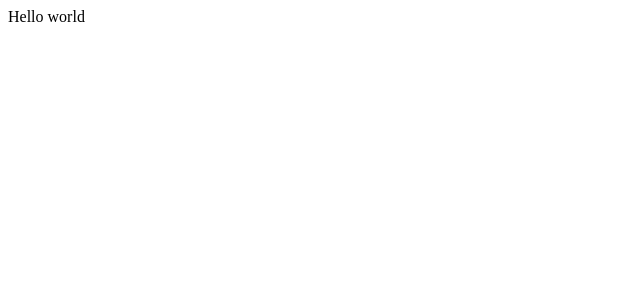
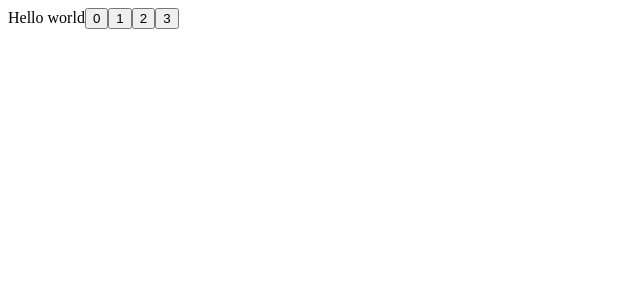
Before and after one commit to yevgenybulochnik/frontend-playground, a React app in the folder react-ts/: page / in a window 1280 px wide. Shown: the top 300 px of the page, without its empty margins (0-640 px from the left). Built offline with nearby package versions, Linux system fonts and the light colour scheme.

Commit message:
Component tests, webpack overlay

```diff
--- a/react-ts/src/app/app.tsx
+++ b/react-ts/src/app/app.tsx
@@ -1,7 +1,24 @@
 import * as React from 'react'
 
-export class App extends React.Component {
+import { Button } from './components/button'
+
+interface AppState {
+  names: string[]
+}
+
+export class App extends React.Component<any, AppState> {
+  constructor(props: any) {
+    super(props)
+    this.state = {
+      names: ['test', 'hello', 'third', 'app']
+    }
+  }
   render() {
-    return <div>Hello world</div>
+    const names = this.state.names.map((index: any, name: any) => <Button key={index} name={name}/>)
+    return (
+      <div>Hello world
+        {names}
+      </div>
+    )
   }
 }
--- /dev/null
+++ b/react-ts/src/app/components/button.tsx
@@ -0,0 +1,13 @@
+import * as React from 'react'
+
+export interface ButtonProps {
+  name: string
+}
+
+export class Button extends React.Component<ButtonProps, {}> {
+  render() {
+    return (
+      <button className='button'>{this.props.name}</button>
+    )
+  }
+}
--- a/react-ts/src/index.html
+++ b/react-ts/src/index.html
@@ -2,7 +2,7 @@
 <html lang="en">
 <head>
   <meta charset="UTF-8">
-  <title></title>
+  <title>React Boilerplate Tests</title>
 </head>
 <body>
   <div id="app"></div>
--- a/react-ts/webpack/web-dev.config.js
+++ b/react-ts/webpack/web-dev.config.js
@@ -7,6 +7,10 @@ module.exports = merge(baseConfig, {
   mode: 'development',
   devtool: 'source-map',
   devServer: {
+    overlay: {
+      warnings: true,
+      errors: true,
+    },
     port: process.env.PORT || 8080,
     public: process.env.PUBLIC_DOMAIN|| '',
   },
```
